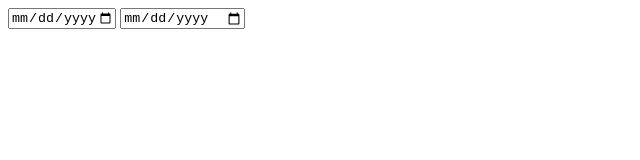
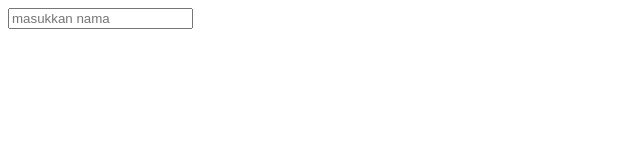
Before and after one commit to NailulFithriya/PBW2020-2021, a plain HTML site: page pertemuan-1/12 Belajar HTML.html in a window 1280 px wide. Shown: the whole page, without its empty margins (0-640 px from the left). Drawn offline with Linux system fonts and the light colour scheme.

Commit message:
Membuat atribut form pada html (atribut placeholder)

```diff
--- a/pertemuan-1/12 Belajar HTML.html
+++ b/pertemuan-1/12 Belajar HTML.html
@@ -1,4 +1,4 @@
-<!-- atribut min max -->
+<!-- atribut placeholder -->
 <!DOCTYPE html>
 <html>
 <head>
@@ -6,8 +6,8 @@
 </head>
 <body>
 <form>
-	<input type="date" name="day" max="1979-12-31">
-	<input type="date" name="day" min="2000-01-02">
+	<input type="text" name="nama" placeholder="masukkan nama">
 </form>
+
 </body>
 </html>
```
